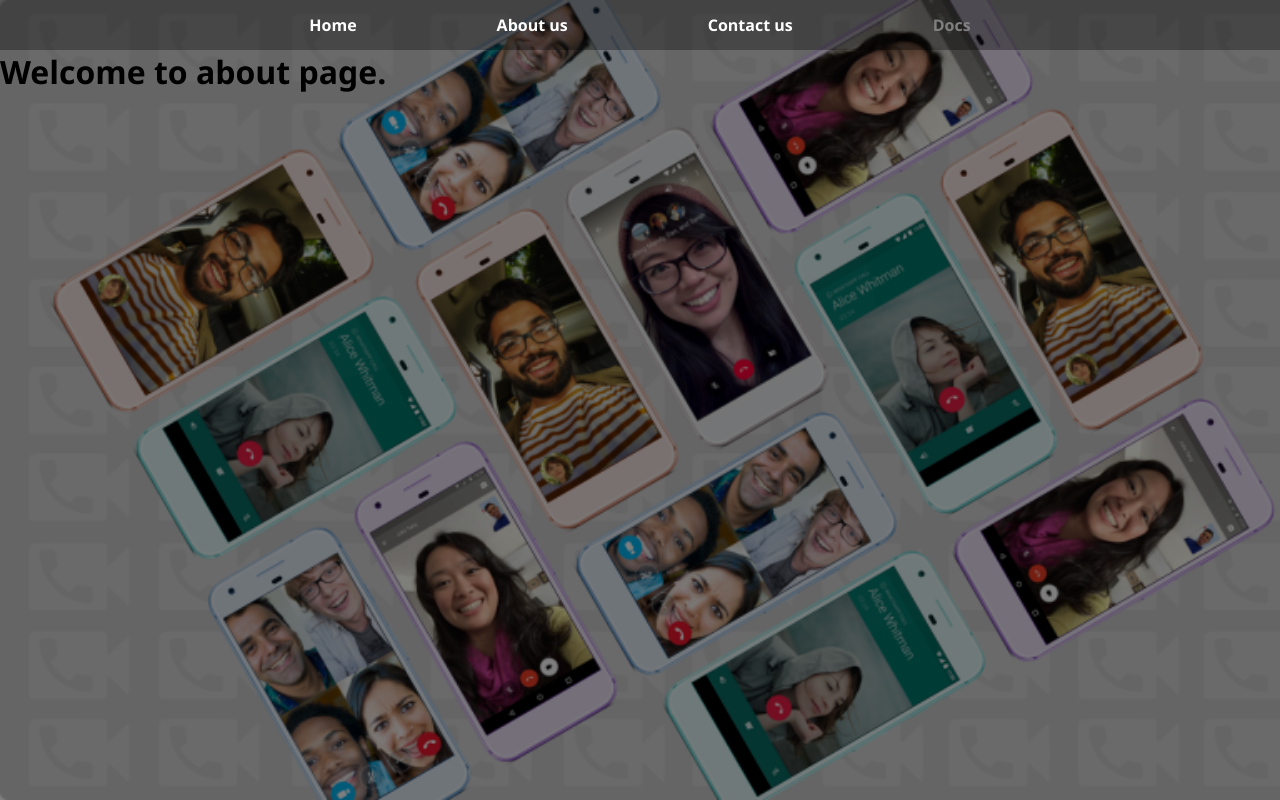
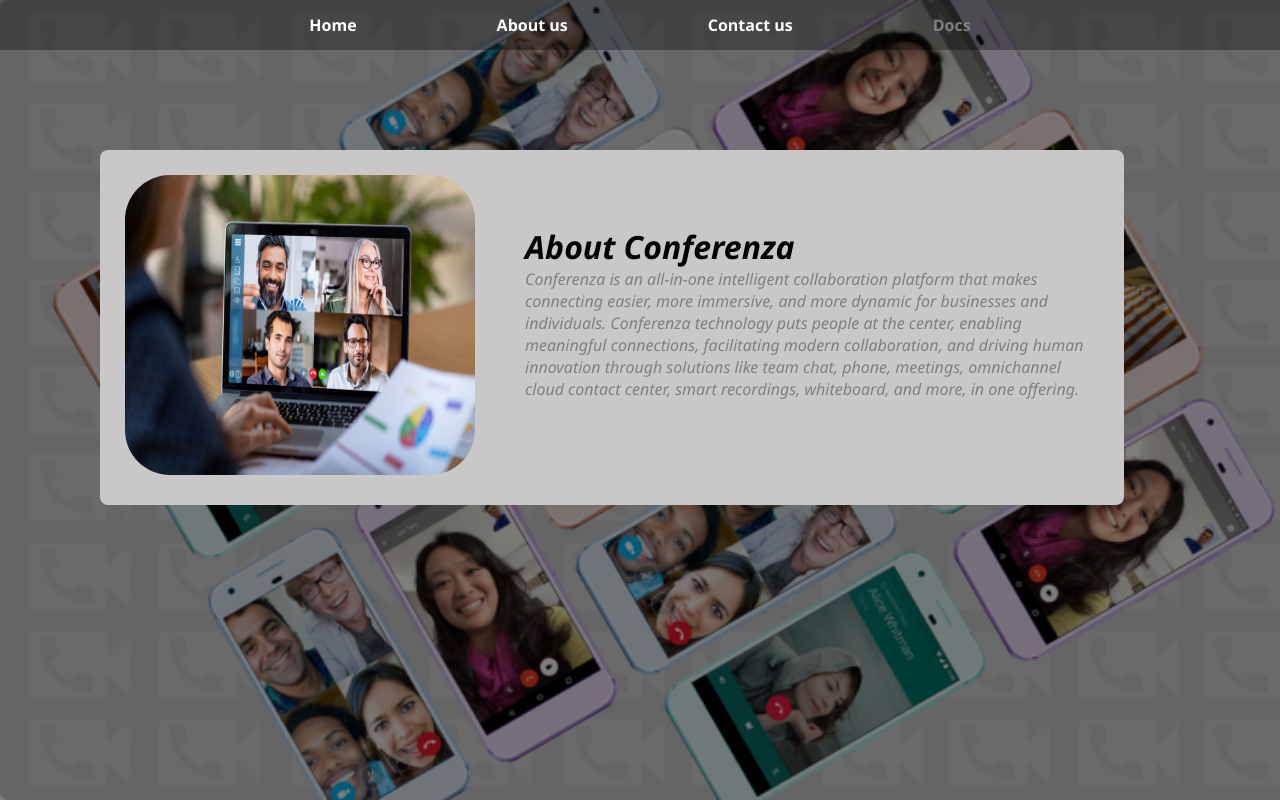
Before and after one commit to Deekshith-S-Shetty/Conferenza, a React (Create React App) app: page /about in a window 1280 px wide. Built offline with nearby package versions, Linux system fonts and the light colour scheme.

Commit message:
Add About page for the appliation

```diff
--- /dev/null
+++ b/src/pages/About.css
@@ -0,0 +1,27 @@
+.about {
+  margin: 100px;
+  width: 80%;
+  display: flex;
+  background-color: #c9c7c7;
+  border-radius: 8px;
+}
+
+img {
+  width: 350px;
+  height: 300px;
+  border-radius: 70px;
+  padding: 25px;
+}
+
+.about-text {
+  padding-top: 50px;
+  font-family: "Segoe UI", Tahoma, Geneva, Verdana, sans-serif;
+  font-style: italic;
+  margin: 25px;
+}
+
+.about-para {
+  font-weight: 500;
+  font-size: medium;
+  color: grey;
+}
--- a/src/pages/About.jsx
+++ b/src/pages/About.jsx
@@ -1,7 +1,25 @@
+import "./About.css";
+
 function About() {
   return (
     <>
-      <h1>Welcome to about page.</h1>
+      <div className="about">
+        <div className="about-image">
+          <img src="about.jpg" alt="loading" />
+        </div>
+        <div className="about-text">
+          <h1 className="about-heading">About Conferenza</h1>
+          <p className="about-para">
+            Conferenza is an all-in-one intelligent collaboration platform that
+            makes connecting easier, more immersive, and more dynamic for
+            businesses and individuals. Conferenza technology puts people at the
+            center, enabling meaningful connections, facilitating modern
+            collaboration, and driving human innovation through solutions like
+            team chat, phone, meetings, omnichannel cloud contact center, smart
+            recordings, whiteboard, and more, in one offering.
+          </p>
+        </div>
+      </div>
     </>
   );
 }
```
Also changed, not shown: public/about.jpg (added).
